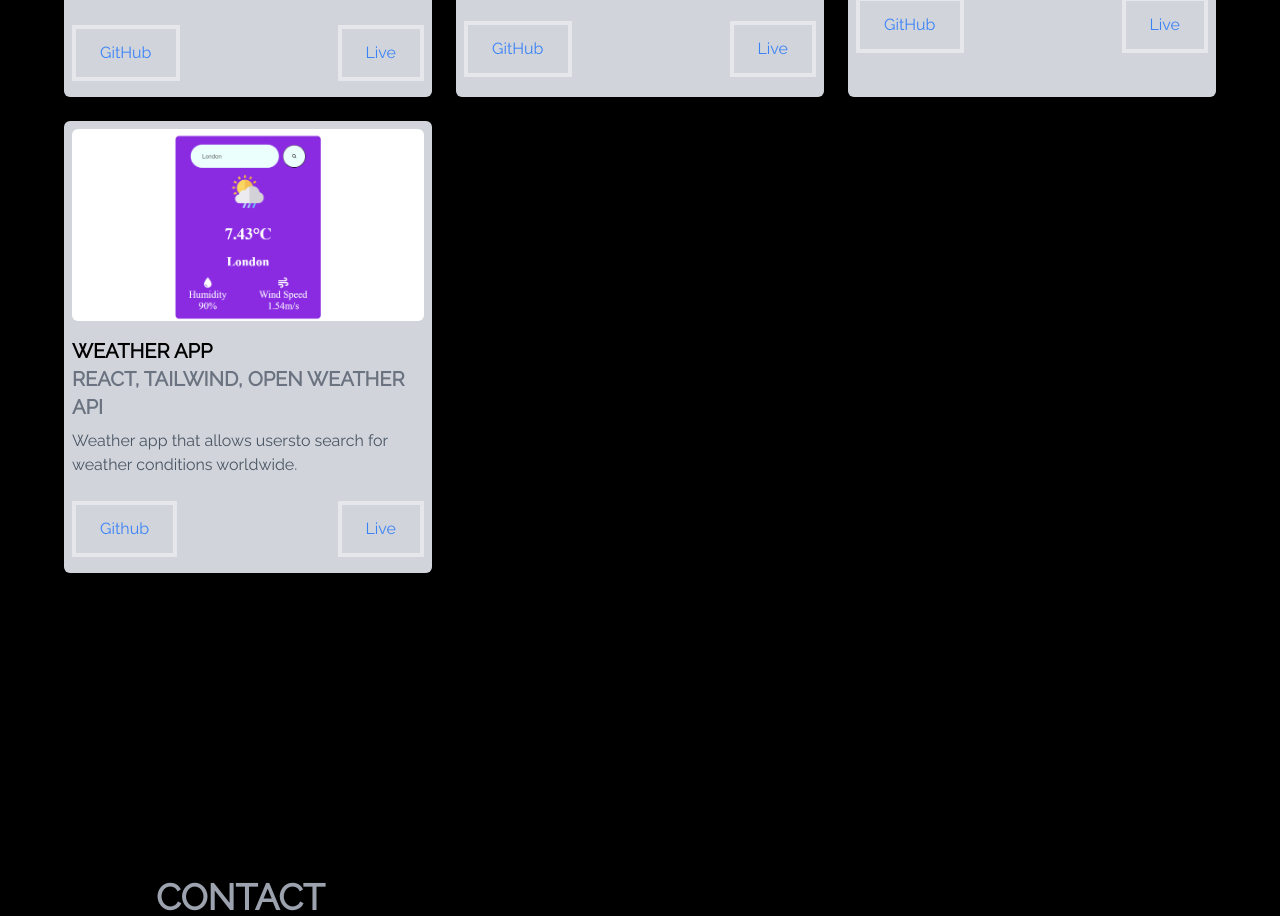
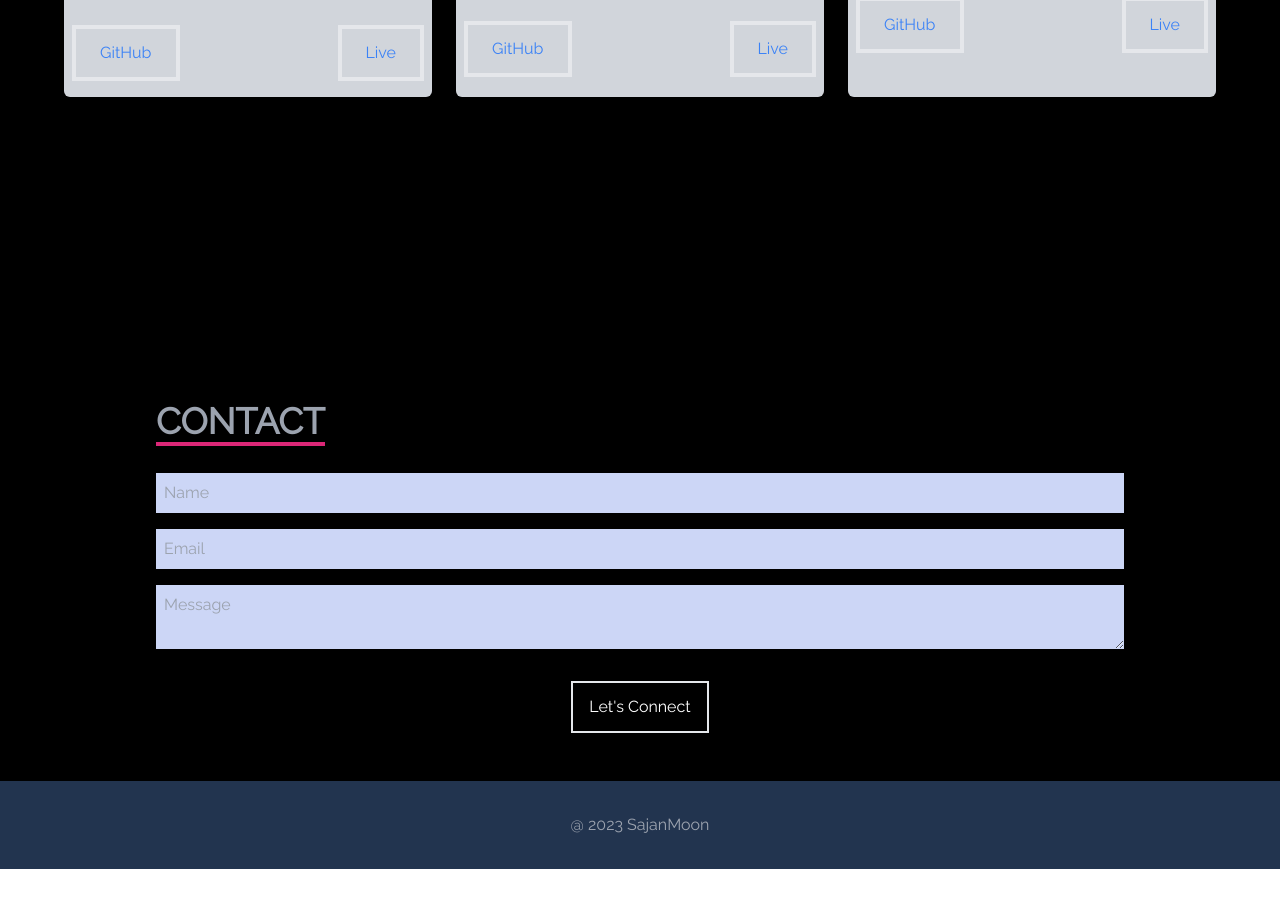
Before and after one commit to sajanmoon/portfolio-react, a React (Vite) app: page / in a window 1280 px wide. Shown: the part 2561-3477 px from the top of the page. After the commit the page ends 3430 px from the top, so only its background shows below. Built offline with nearby package versions, Linux system fonts and the light colour scheme; a web font is replaced by a local one.

Commit message:
project added

```diff
--- a/src/components/Projects.jsx
+++ b/src/components/Projects.jsx
@@ -124,42 +124,7 @@ const ProjectGrid = () => {
           </div>
         </div>
         {/* *************************************************************************************** */}
-        {/* PROJECT 4 */}
-        <div className="bg-gray-300 p-2 rounded-md shadow-md ">
-          <img
-            src="images/project3.png"
-            alt="Project Thumbnail"
-            className="w-full h-48 object-cover mb-4 rounded-md"
-          />
-          <h3 className="text-black text-xl font-semibold mb-2">
-            WEATHER APP
-            <p className=" text-gray-500">REACT, TAILWIND, OPEN WEATHER API</p>
-          </h3>
-          <p className="text-gray-600 mb-4">
-            Weather app that allows usersto search for weather conditions
-            worldwide.
-          </p>
-          <div className="flex justify-between items-center">
-            <a
-              href="https://github.com/sajanmoon/WeatherApp"
-              target="_blank"
-              className="text-blue-500 hover:underline"
-            >
-              <button className=" border-4 px-6 py-3 my-2 hover:bg-white">
-                Github
-              </button>
-            </a>
-            <a
-              href="https://weatherappsajan.netlify.app/"
-              target="_blank"
-              className="text-blue-500 hover:underline"
-            >
-              <button className=" border-4 px-6 py-3 my-2 hover:bg-white">
-                Live
-              </button>
-            </a>
-          </div>
-        </div>
+
         {/* *************************************************************************************** */}
       </div>
     </div>
```
